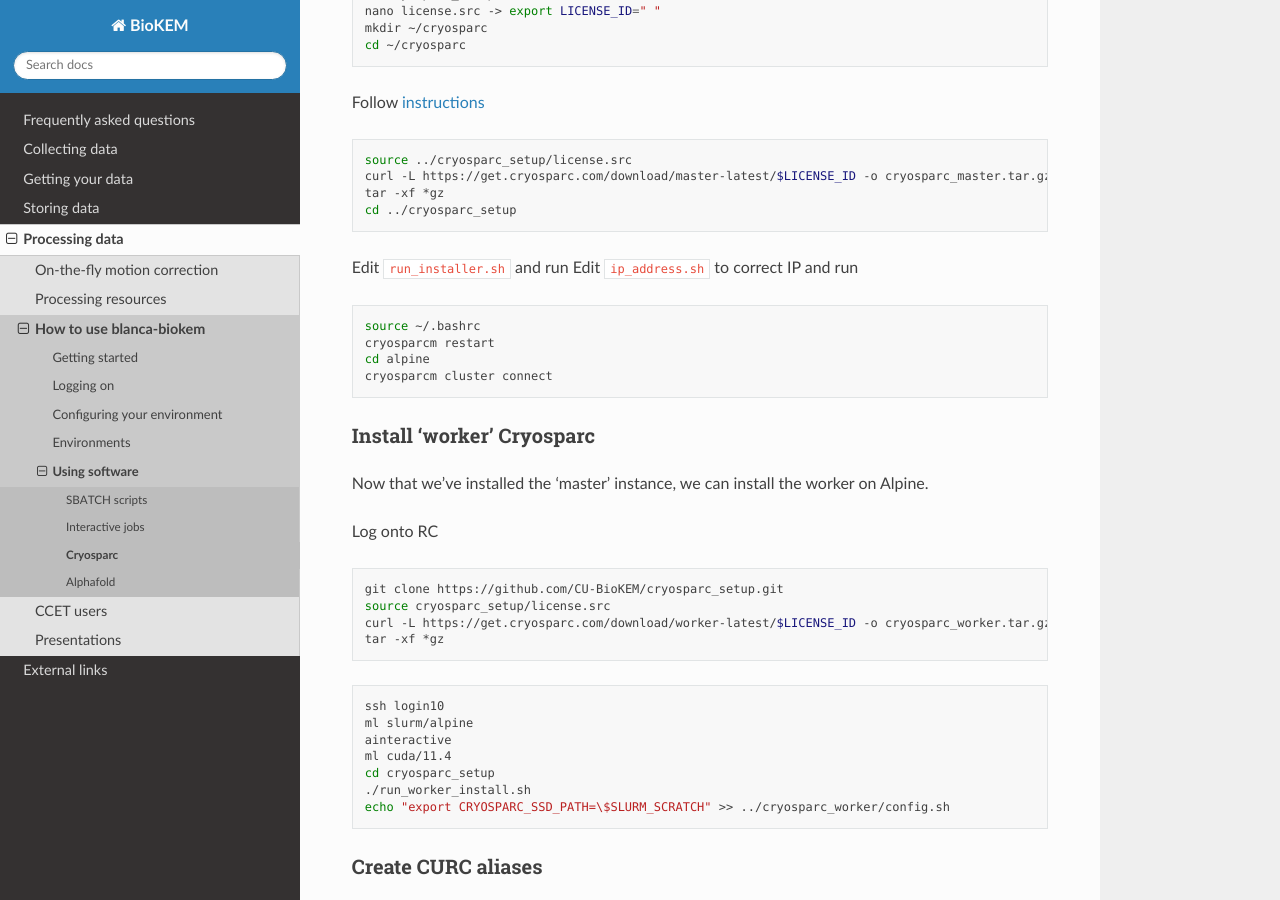
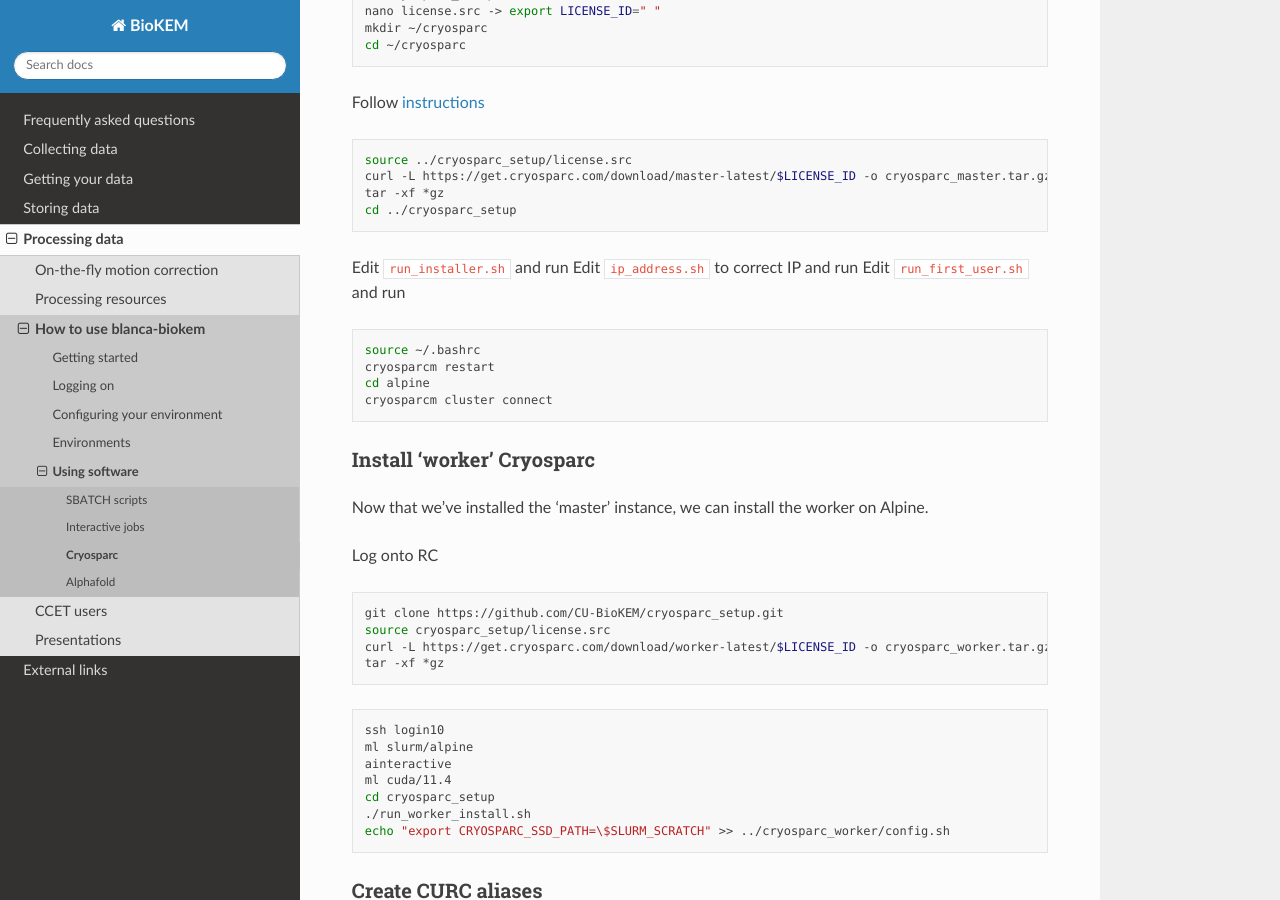
Before and after one commit to CU-BioKEM/user-guide, a Sphinx documentation site: the page built from docs/source/processing/using_software/cryosparc.rst, in a window 1280 px wide and 900 px high, scrolled down 3918 px. Built offline with Sphinx 7.4.7 and the Read the Docs theme 2.0.0, drawn with Linux system fonts in a browser that asks for light colours.

Commit message:
more cryosparc

```diff
--- a/docs/source/processing/using_software/cryosparc.rst
+++ b/docs/source/processing/using_software/cryosparc.rst
@@ -225,6 +225,7 @@
 
 Edit ``run_installer.sh`` and run
 Edit ``ip_address.sh`` to correct IP and run
+Edit ``run_first_user.sh`` and run
 
 .. code-block:: bash
 
@@ -232,6 +233,7 @@
   cryosparcm restart
   cd alpine
   cryosparcm cluster connect
+
 
 .. _Cryoworker:
 
```
